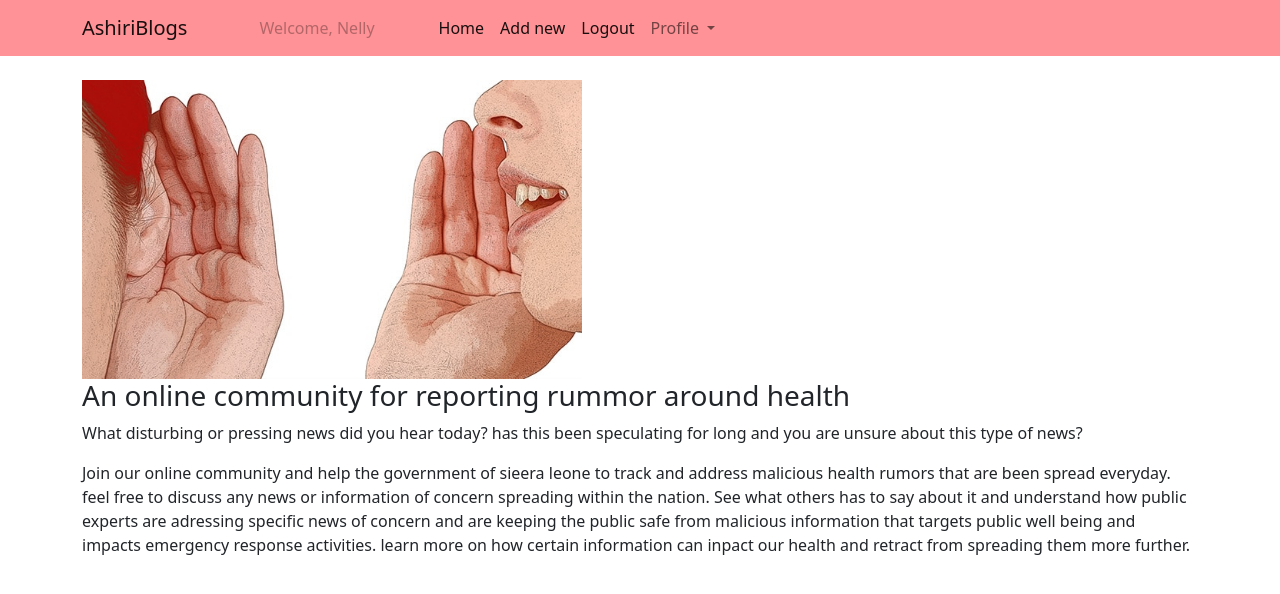
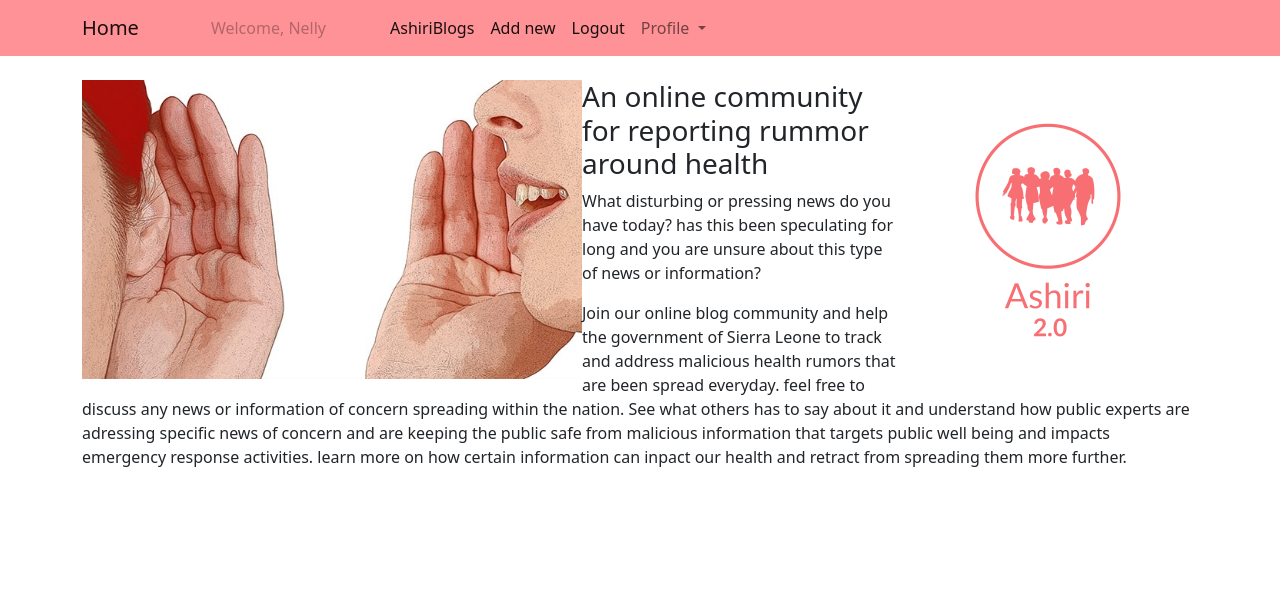
Before and after one commit to Nelly-ux10/Django-Finalprojec-App, a Django app: page /ashiriblogapp/ in a window 1280 px wide. Shown: the top 594 px of the page. Run offline with Django 4.2, Linux system fonts and the light colour scheme; a user stored in the database is signed in.

Commit message:
modified app

```diff
--- a/ashiriblogapp/templates/ashiriblogapp/about.html
+++ b/ashiriblogapp/templates/ashiriblogapp/about.html
@@ -9,6 +9,13 @@
 			.about_style{
 				width: 500px;
 				margin: auto;
+				float: left;
+
+		}
+		.logo{
+				width: 300px;
+				margin: auto;
+				float: right;
 
 		}
 	</style>
@@ -18,22 +25,24 @@
 
 {% block body%}
 		<div class="container  mt-4">
+			<div>
 					<img src="{% static 'ashiriblogapp/images/Gossip.jpg' %}" class=" about_style"  >
-						<!--<img src="images/Ashiri-logos__transparent.png" id="logo">-->
-
-
+					<img src="{% static 'ashiriblogapp/images/Ashiri-logos__transparent.png' %}" class="logo">
+			</div>
+			<div>
 						<h3>An online community for reporting rummor around health</h3>
 						<p>
-				What disturbing or pressing news did you hear today? has this been speculating for long and you are unsure about this
-				type of news?
+							What disturbing or pressing news do you have today? has this been speculating for long and you are unsure about this
+							type of news or information?
 						</p>
 						<p>
-				Join our online community and help the government of sieera leone to track and address malicious health rumors that are been spread everyday.
+							Join our online blog community and help the government of Sierra Leone to track and address malicious health rumors that are been spread everyday.
 							feel free to discuss any news or information of concern spreading within the nation.
 							See what others has to say about it and understand how public experts are adressing specific news of concern and are keeping the public safe
 							from malicious information that targets public well being and impacts emergency response activities.
 							learn more on how certain information can inpact our health and retract from spreading them more further.
 						</p>
 			</div>
+		</div>
 
 {% endblock %}
--- a/ashiriblogapp/templates/ashiriblogapp/articles.html
+++ b/ashiriblogapp/templates/ashiriblogapp/articles.html
@@ -22,6 +22,7 @@
 				background: url("{% static 'ashiriblogapp/images/black image.jpg' %}");
 				background-repeat: no-repeat;
 				background-size: 100%;
+				opacity: 0.5;
 			}
 	</style>
 
--- a/ashiriblogapp/templates/ashiriblogapp/navbar.html
+++ b/ashiriblogapp/templates/ashiriblogapp/navbar.html
@@ -1,6 +1,6 @@
 <nav class="navbar navbar-expand-lg navbar navbar-light"  style="background-color: #ff9296;">
   <div class="container">
-    <a class="navbar-brand" href="{% url 'about' %}">AshiriBlogs</a>
+    <a class="navbar-brand" href="{% url 'about' %}">Home</a>
     <button class="navbar-toggler" type="button" data-bs-toggle="collapse" data-bs-target="#navbarNavDropdown" aria-controls="navbarNavDropdown" aria-expanded="false" aria-label="Toggle navigation">
       <span class="navbar-toggler-icon"></span>
     </button>
@@ -14,7 +14,7 @@
           <a class="nav-link disabled">Welcome, {{request.user.username}}</a>
         </li>
         <li class="nav-item">
-          <a class="nav-link active" aria-current="page" href="{% url 'article_list' %}">Home</a>
+          <a class="nav-link active" aria-current="page" href="{% url 'article_list' %}">AshiriBlogs</a>
         </li>
 
         <li class="nav-item">
```
Also changed, not shown: ashiriblogapp/templates/ashiriblogapp/add_new.html (+7 -0 lines), ashiriblogapp/templates/ashiriblogapp/login.html (+7 -0 lines), ashiriblogapp/templates/ashiriblogapp/signup.html (+7 -0 lines), ashiriblogapp/templates/ashiriblogapp/signup_done.html (+11 -3 lines). Lines whose indentation alone changed are shown as unchanged.
